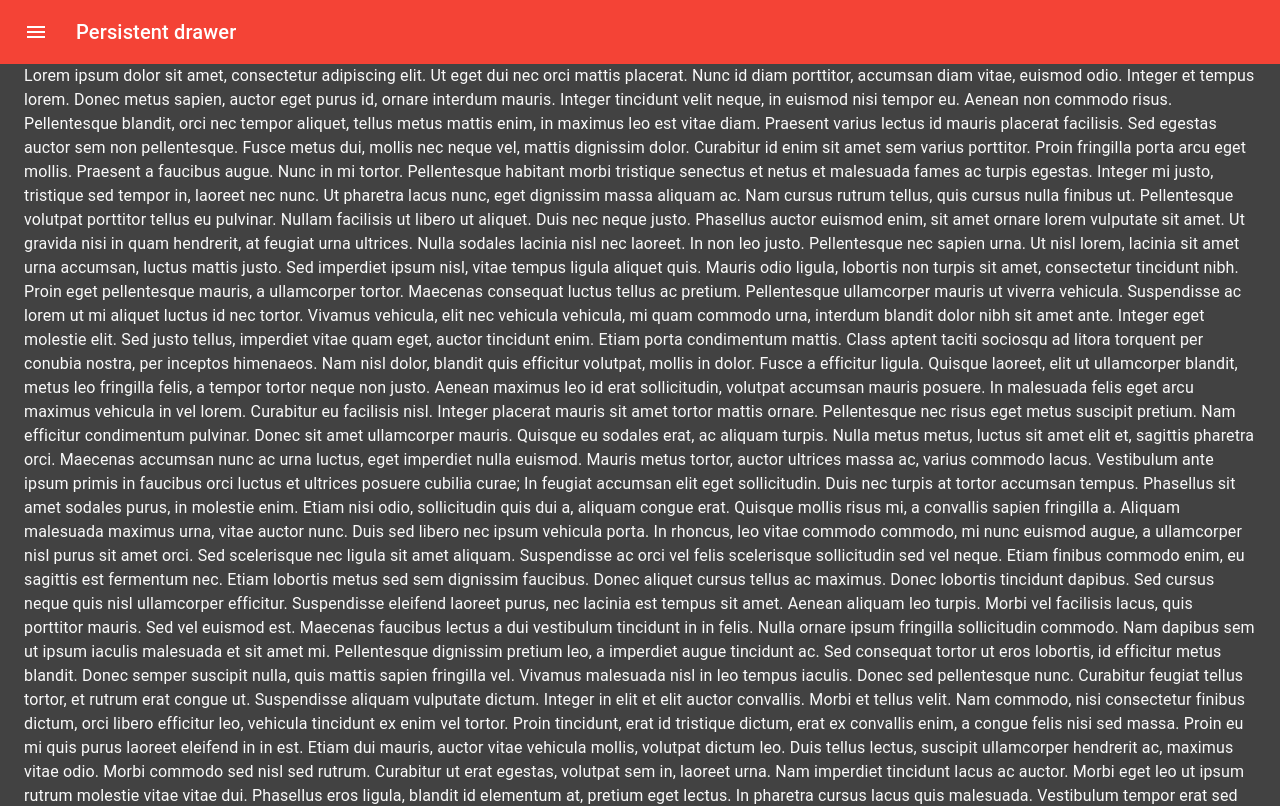
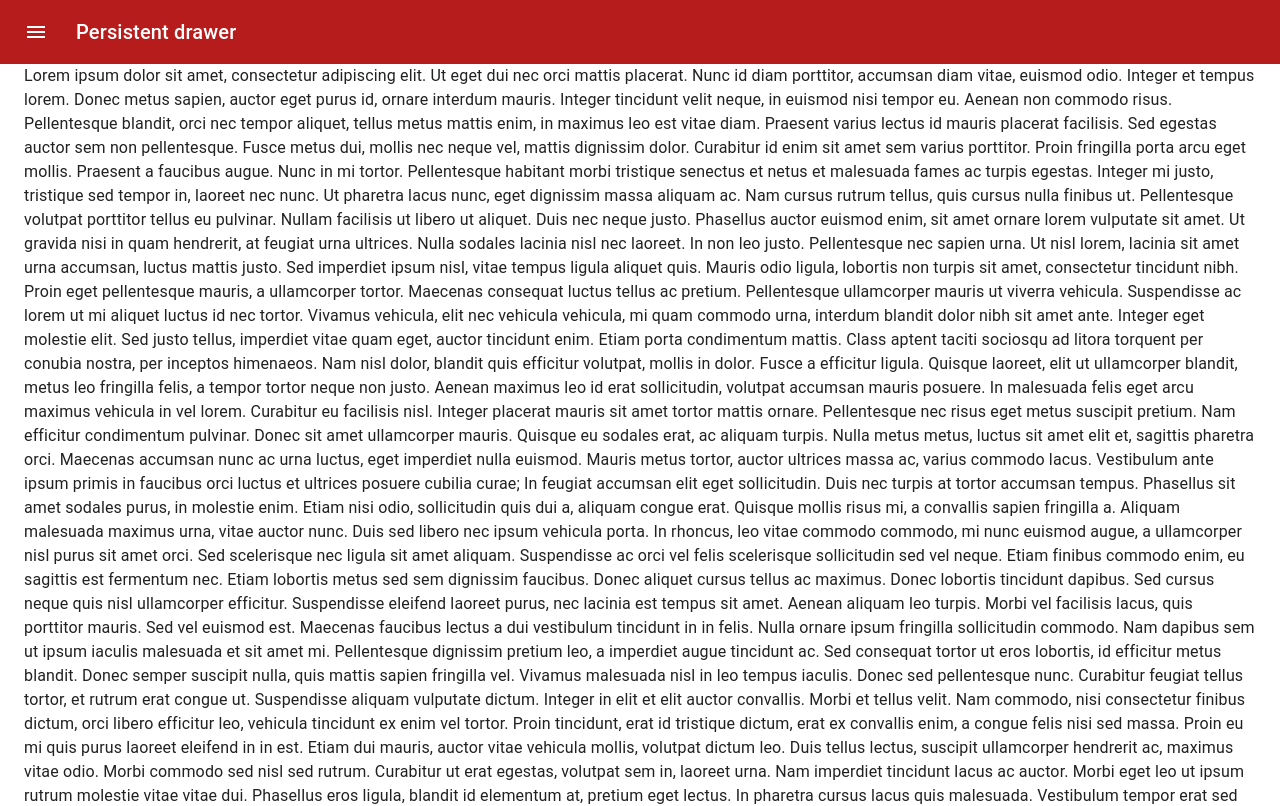
Before and after one commit to muskanvaswan/next-material-ui, a Next.js app: page / in a window 1280 px wide. Shown: the top 806 px of the page. Built offline with nearby package versions, Linux system fonts and the light colour scheme.

Commit message:
making color variables

```diff
--- a/src/Theme.js
+++ b/src/Theme.js
@@ -2,21 +2,27 @@ import { createMuiTheme } from '@material-ui/core/styles';
 import grey from '@material-ui/core/colors/grey';
 import red from '@material-ui/core/colors/red';
 
+let colorOne = red[900]
+let colorTwo = grey[900]
+let bg = 'rgba(255, 255, 255, 1)'
+
 const theme = createMuiTheme({
   palette: {
     background: {
-      paper: red[900],
-      default: grey[800]
+      paper: colorOne,
+      default: bg,
     },
+    type: 'dark',
     text:{
-      primary: grey[50],
+      primary: colorTwo,
     },
 
     primary: {
-      main: red[500],
+      main: colorOne,
+      contrastText: 'white',
     },
     secondary: {
-      main: grey[900],
+      main: colorTwo,
     },
   },
 });
```
